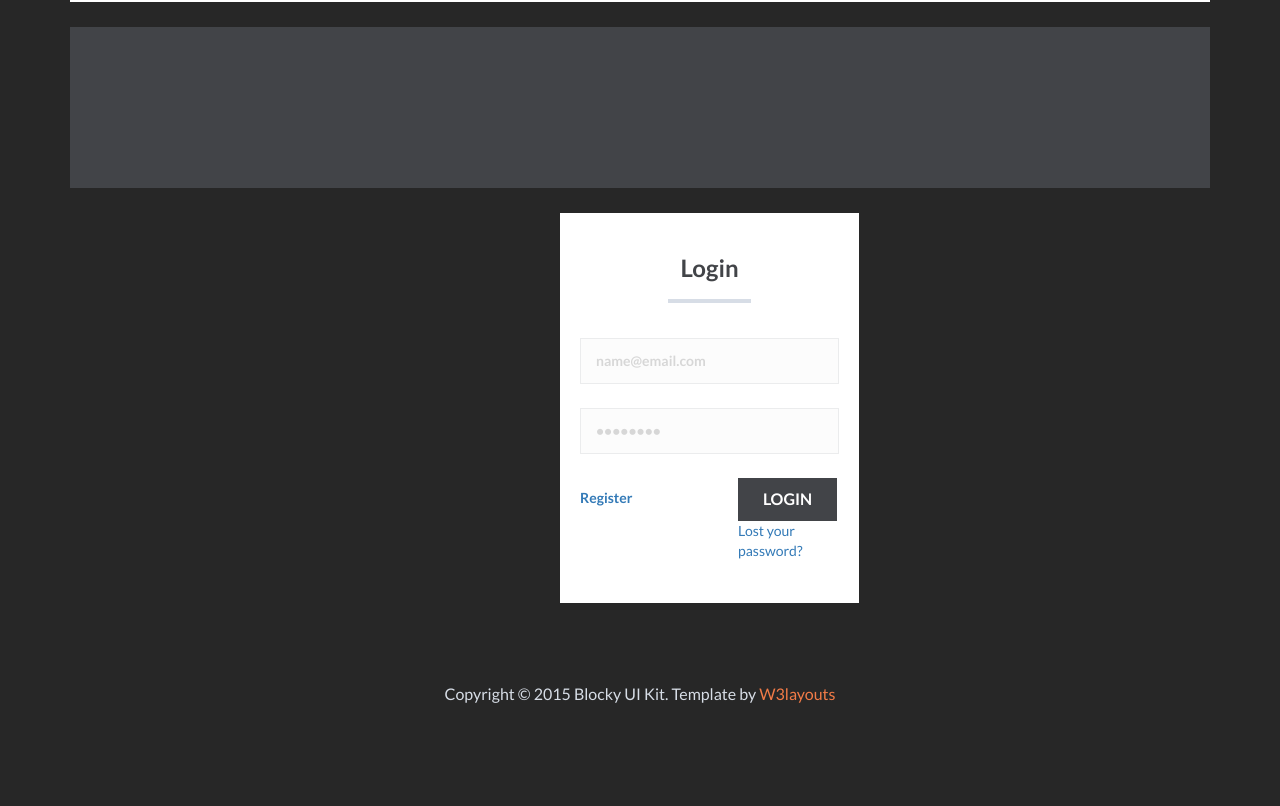
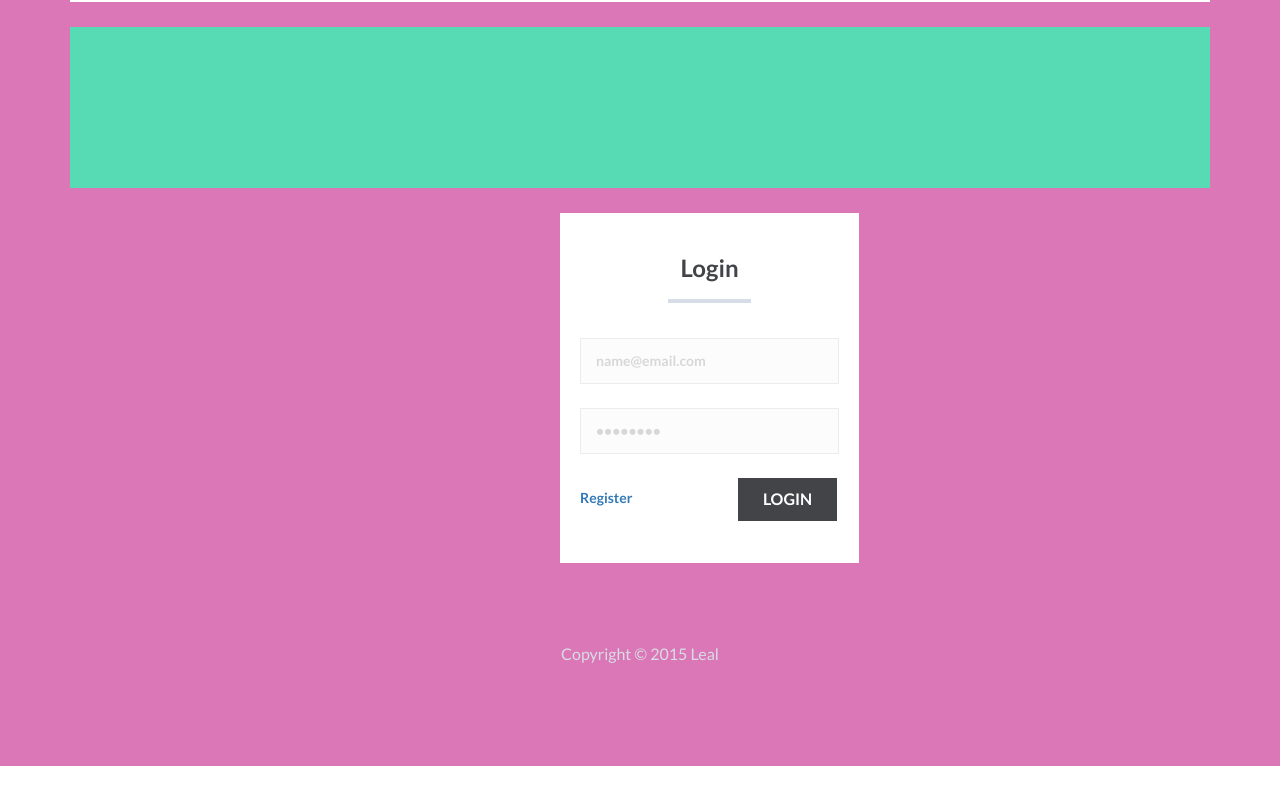
Before and after one commit to redesleal/truckroutemanager, a plain HTML site: page www/index.html in a window 1280 px wide. Shown: the part 168-974 px from the top of the page. After the commit the page ends 934 px from the top, so only its background shows below. Drawn offline with Linux system fonts and the light colour scheme; some packages are replaced by stand-ins of ours.

Commit message:
lll
vvvv

```diff
--- a/www/css/style.css
+++ b/www/css/style.css
@@ -31,7 +31,7 @@ body a:hover{
 }
 /*--content--*/
 .content{
-background:#272727;
+background:#db77b6;
 padding:100px 0;
 }
 .header{
@@ -111,7 +111,7 @@ margin:0 auto;
 width:90%;
 }
 .content-top{
-background:#424448;
+background:#57dbb4;
 margin-top:25px;
 padding:80px 0;
 }
--- a/www/index.html
+++ b/www/index.html
@@ -90,7 +90,7 @@ License URL: http://creativecommons.org/licenses/by/3.0/
 											</div>
 											<div class="user-right">
 												<input type="submit" value="LOGIN">
-												<a href="Javascript:registar()">Lost your password?</a>
+
 															</div>
 											<div class="clearfix"></div>
 										</div>
@@ -109,7 +109,7 @@ License URL: http://creativecommons.org/licenses/by/3.0/
 			<div class="clearfix"></div>
 		</div>
 		<div class="footer">
-			<p>Copyright &copy; 2015 Blocky UI Kit. Template by <a href="http://w3layouts.com/"> W3layouts</a></p>
+			<p>Copyright &copy; 2015 Leal</a></p>
 		</div>
 	</div>
 </div>
--- a/www/js/cliente.js
+++ b/www/js/cliente.js
@@ -58,8 +58,8 @@ function layoutClientes(json)
 	{
 	var xx = '{ "JASON" : true, "user" : "'+user+'", "pass1" : "'+log+'" }';
 	var jsondata = JSON.parse(xx);
-
-	document.getElementById("menu1").href="Javascript:callJSONserverIndex('"+jsondata+"','http://truckroutemanager.appspot.com/loginuser/login');";
+	alert(jsondata);
+	document.getElementById("menu1").href="Javascript:callJSONserverIndex('"+jsondata+"','http://truckroutemanager.appspot.com/loginuser/login')";
     document.getElementById("menu1").innerHTML ="Home";
 	document.getElementById("menu2").href="Javascript:CreateClienteForm('"+json.URL+"')";
     document.getElementById("menu2").innerHTML ="CreateCliente";
--- a/www/js/login.js
+++ b/www/js/login.js
@@ -11,7 +11,7 @@ function login()
 	log=formLogin.elements.pass1.value;
 	var xx = '{ "JASON" : true, "user" : "'+formLogin.elements.user.value+'", "pass1" : "'+formLogin.elements.pass1.value+'" }';
 	var jsondata = JSON.parse(xx);
-	alert("xd");
+
 	callJSONserverIndex(jsondata,"http://truckroutemanager.appspot.com/loginuser/login");
 	}
 
@@ -87,7 +87,7 @@ function  callJSONserverIndex(jsonObj,url)
 		        else
 		        {
 		            console.log( xhr.statusText) ;
-		            alert( "Error getting " + jsonStr[0].Type +
+		            alert( "Error getting " + jsonStr.Type +
 		               ": " + xhr.statusText + ", code: "+ xhr.status );
 		         }
 		      }
```
